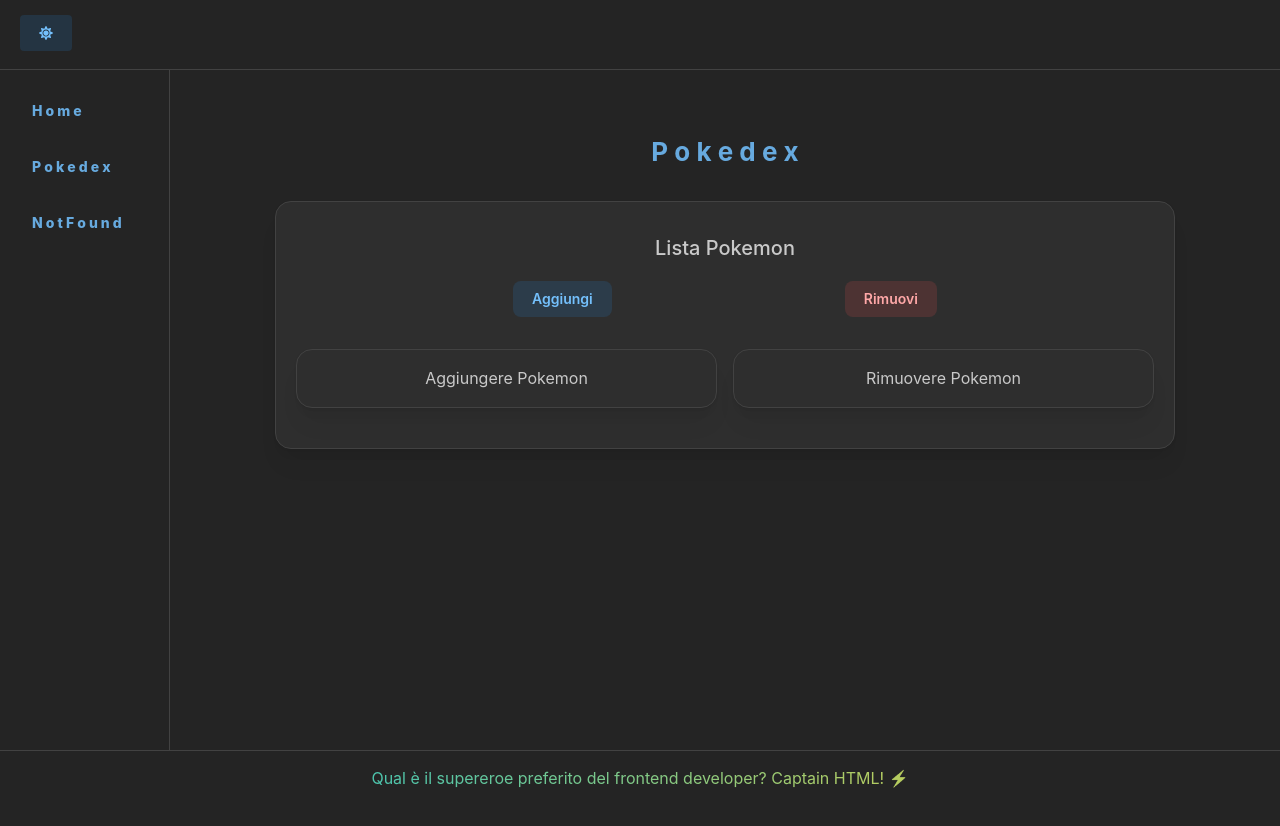
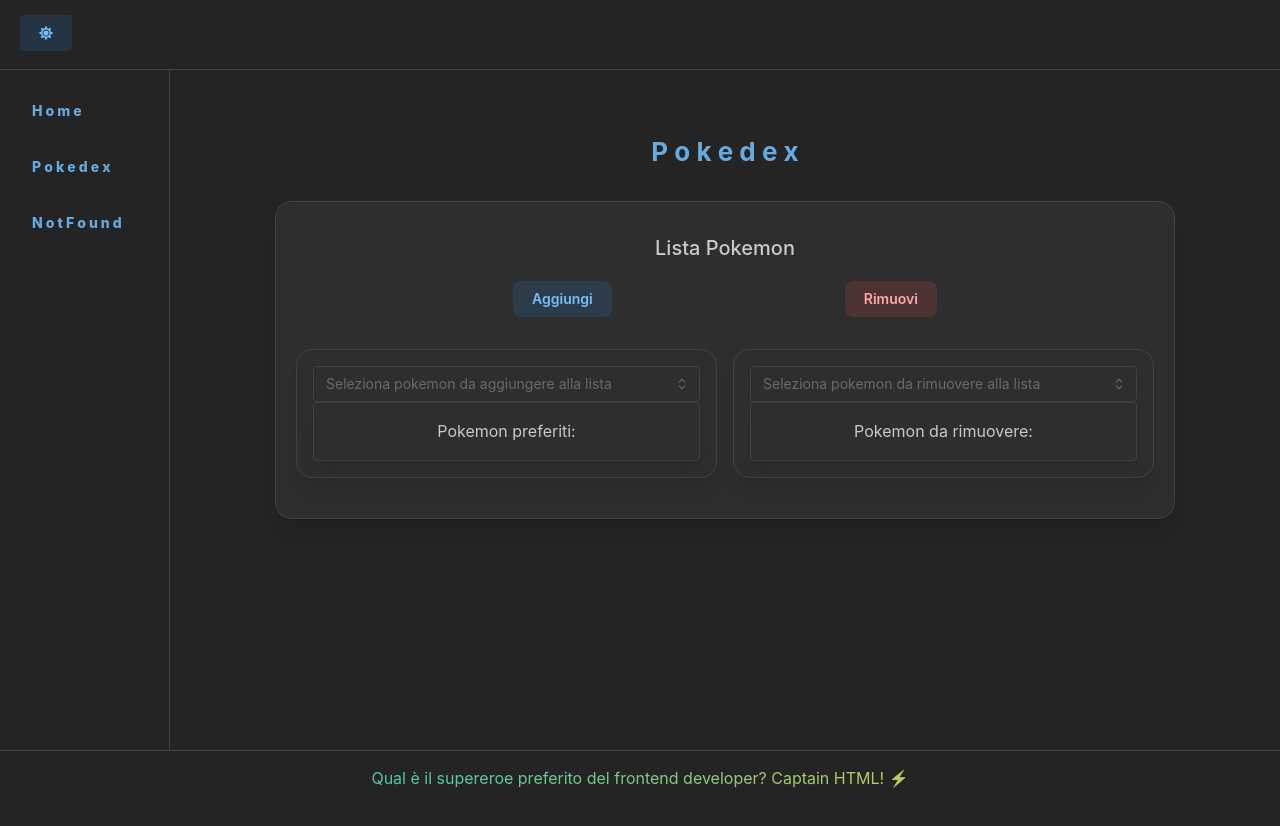
Before and after one commit to DarrenJay95/Front-End-BC-Soft, a React (Vite) app in the folder BcSoftTraining/: page /pokedex in a window 1280 px wide. Shown: the top 826 px of the page. Built offline with nearby package versions, Linux system fonts and the light colour scheme; no server answers.

Commit message:
feat(pokemon): update

```diff
--- a/BcSoftTraining/src/AtomicDesign/Atom/Pokemon/index.tsx
+++ b/BcSoftTraining/src/AtomicDesign/Atom/Pokemon/index.tsx
@@ -1,24 +1,72 @@
-import { Card, Text, Button, Group, SimpleGrid } from '@mantine/core';
+import { useState } from 'react';
+import { Card, Text, Button, Group, SimpleGrid, MultiSelect } from '@mantine/core';
 
-export function Pokemon() {
+export const Pokemon = () => {
+    const [addPokemon, setAddPokemon] = useState<string[]>([])
+    const [removePokemon, setRemovePokemon] = useState<string[]>([])
+
+    const handleAddPokemon = () => {
+        console.log("Pokemon aggiunto:", addPokemon);
+    }
+    const handleRemovePokemon = () => {
+        console.log("Pokemon rimosso:", removePokemon);
+    }
+
+    // const PokemonList = ['Pikachu', 'Bulbasaur', 'Charmander', 'Squirtle'];
+
     return (
         <Card shadow="md" padding="lg" radius="lg" withBorder w={900}>
             <Text fw={500} ta={'center'} size='xl' mt={'xs'} mb={'md'}>Lista Pokemon</Text>
 
             <Group justify='space-evenly'>
-                <Button variant='light' radius="md">
+                <Button variant='light' radius="md" onClick={handleAddPokemon}>
                     Aggiungi
                 </Button>
-                <Button color='red' variant='light' radius="md">
+                <Button color='red' variant='light' radius="md" onClick={handleRemovePokemon}>
                     Rimuovi
                 </Button>
             </Group>
 
             <Card.Section mt={'xl'} mb={'lg'} >
                 <SimpleGrid cols={2}>
-                    <Card shadow="md" radius="lg" withBorder style={{ marginLeft: 20 }}>Aggiungere Pokemon</Card>
-                    <Card shadow="md" radius="lg" withBorder style={{ marginRight: 20 }}>Rimuovere Pokemon</Card>
+
+                    <Card shadow="md" radius="lg" withBorder style={{ marginLeft: 20 }}>
+                        <MultiSelect
+                            placeholder="Seleziona pokemon da aggiungere alla lista"
+                            data={[]}
+                            searchable
+                            nothingFoundMessage="Nessun pokemon trovato..."
+                            value={addPokemon}
+                            onChange={setAddPokemon}
+                        />
+
+                        <Card withBorder>
+                            <Text>
+                                {`Pokemon preferiti: ${addPokemon}   `}
+                            </Text>
+                        </Card>
+
+                    </Card>
+
+                    <Card shadow="md" radius="lg" withBorder style={{ marginRight: 20 }}>
+                        <MultiSelect
+                            placeholder="Seleziona pokemon da rimuovere alla lista"
+                            data={['Pikachu', 'Bulbasaur', 'Charmander', 'Squirtle']}
+                            searchable
+                            nothingFoundMessage="Nessun pokemon trovato..."
+                            value={removePokemon}
+                            onChange={(value) => setRemovePokemon(value)}
+                        />
+
+                        <Card withBorder>
+                            <Text>
+                                {`Pokemon da rimuovere: ${removePokemon}   `}
+                            </Text>
+                        </Card>
+
+                    </Card>
                 </SimpleGrid>
+
             </Card.Section>
 
         </Card>
--- a/BcSoftTraining/src/Components/Pokedex/pokedex.tsx
+++ b/BcSoftTraining/src/Components/Pokedex/pokedex.tsx
@@ -34,11 +34,15 @@
         });
     }, []);
 
+    // axios.get(POKEMON_API_URL).then((response) => {
+    //     setPokemonData(response.data.results.map(p => p.name))
+    // })
+
     return (
         <Box className="App">
             <Title order={2} fw={700} c={'#67AADF'}>P o k e d e x</Title>
             <Space h={'xl'}></Space>
-            <Pokemon></Pokemon>
+            <Pokemon />
         </Box>
     );
 };
```
